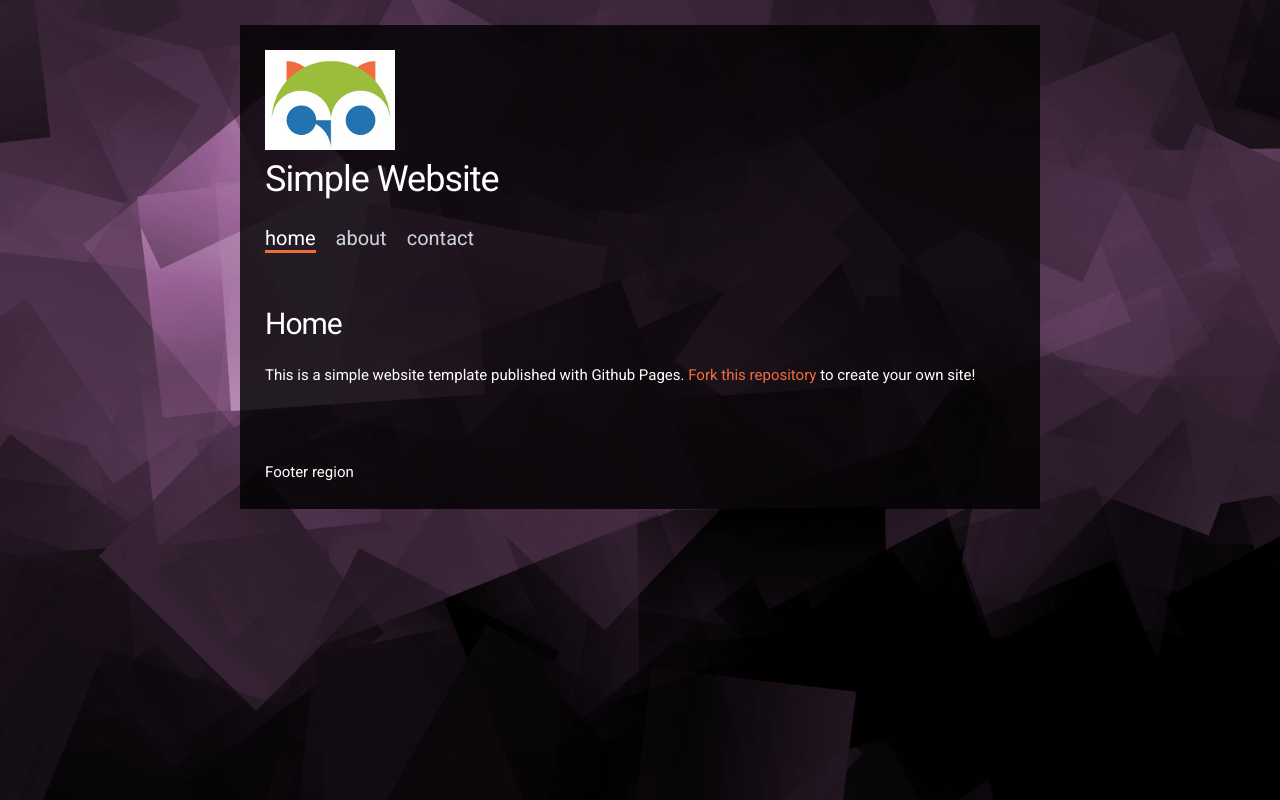
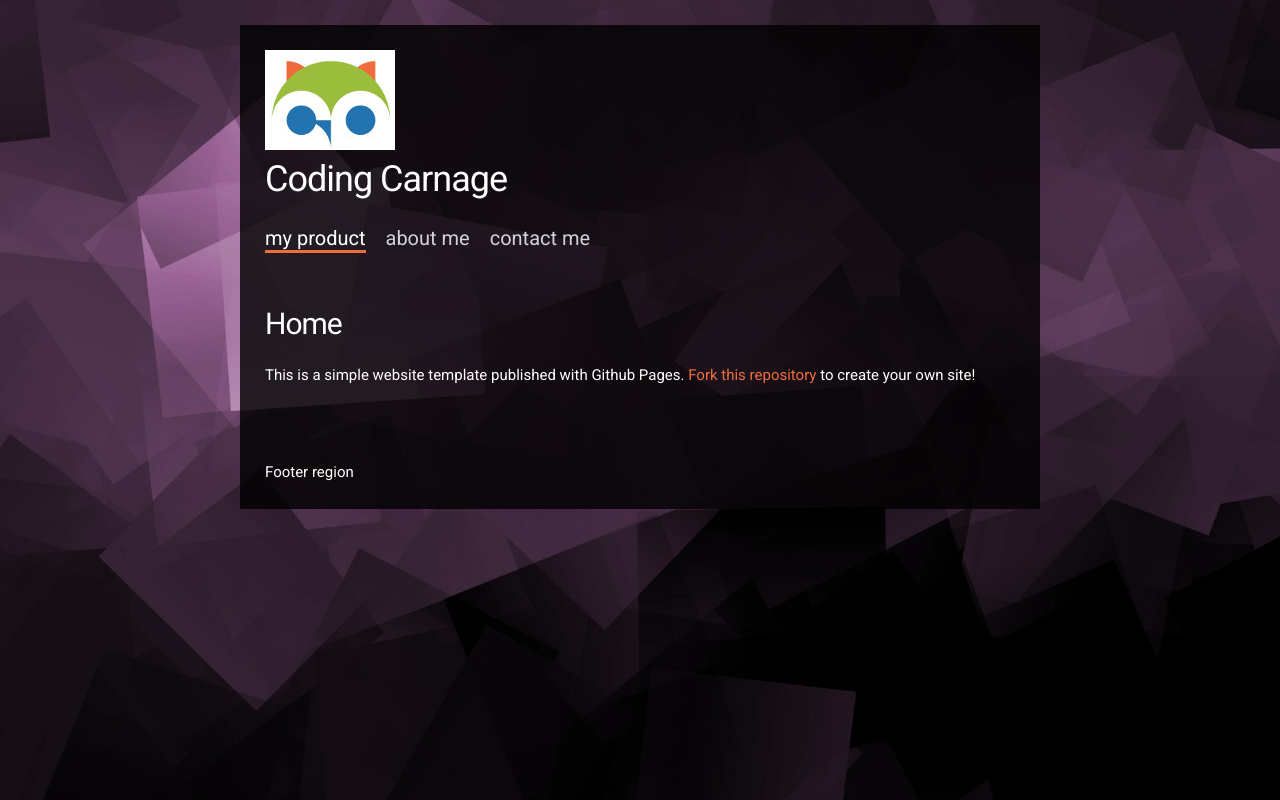
Before and after one commit to proudpotato/proudpotato.github.io, a plain HTML site: page index.html in a window 1280 px wide. Drawn offline with nearby package versions, Linux system fonts and the light colour scheme.

Commit message:
Update index.html

```diff
--- a/index.html
+++ b/index.html
@@ -3,7 +3,7 @@
   <head>
     <!-- Page setup -->
     <meta charset="utf-8">
-    <title>Your title here</title>
+    <title>Andy Lin Coding Website!</title>
     <meta name="description" content="A brief description of your site for search engines">
     <meta name="author" content="Information about the author here">
     <meta name="viewport" content="width=device-width, initial-scale=1, maximum-scale=1, user-scalable=no"/>
@@ -29,13 +29,13 @@
 
     <header id="header">
       <img src="logo.jpg">
-      <h1>Simple Website</h1>
+      <h1>Coding Carnage</h1>
 
       <!-- Menu link fragment #id should match a div id. Example: <a href="#home"> links to <div id="home"></div>  -->
       <ul class="main-menu">
-        <li><a href="#home">home</a></li>
-        <li><a href="#about">about</a></li>
-        <li><a href="#contact">contact</a></li>
+        <li><a href="#home">my product</a></li>
+        <li><a href="#about">about me</a></li>
+        <li><a href="#contact">contact me</a></li>
       </ul>
     </header>
 
```
